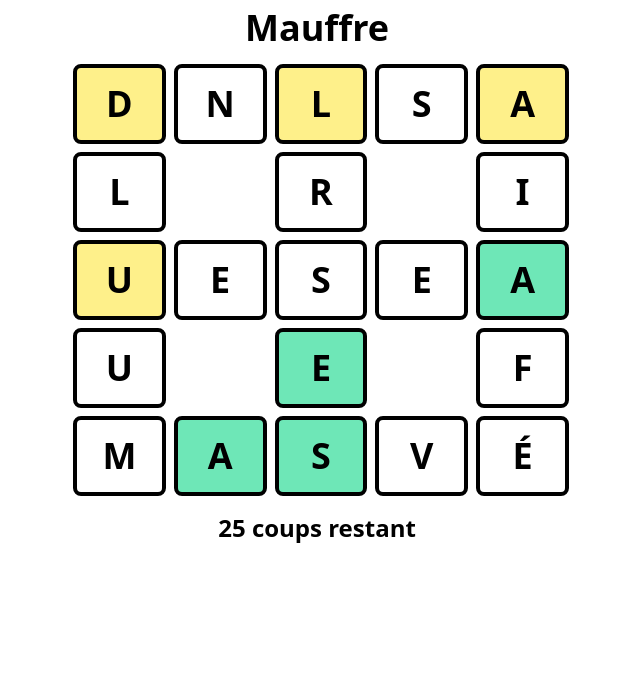
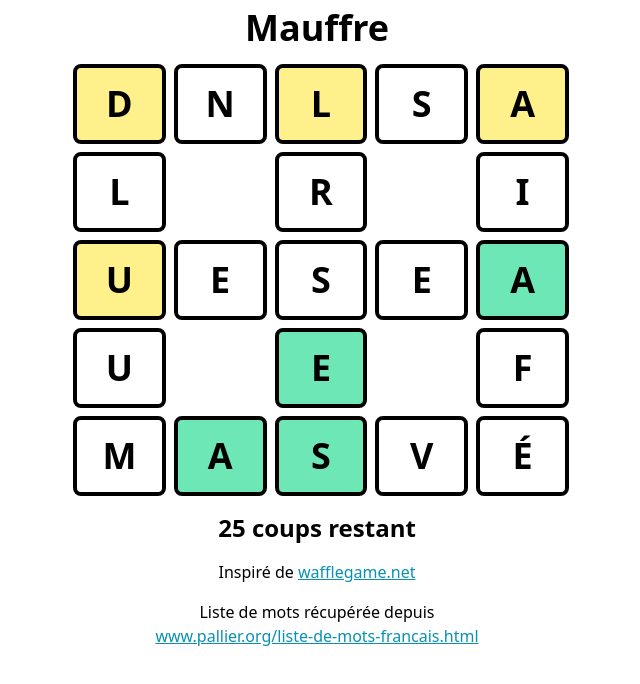
Before and after one commit to sbergot/mauffre, a React (Vite) app: page / in a window 1280 px wide. Shown: the top 684 px of the page, without its empty margins (323-963 px from the left). Built offline with nearby package versions, Linux system fonts and the light colour scheme.

Commit message:
give credit

```diff
--- a/src/App.tsx
+++ b/src/App.tsx
@@ -132,24 +132,35 @@ function App() {
       <span className="text-2xl font-semibold mx-auto">
         {remainingMoves} coups restant
       </span>
+      <span className="mx-auto">
+        Inspiré de{" "}
+        <a className="text-cyan-600 underline" href="https://wafflegame.net/">
+          wafflegame.net
+        </a>
+      </span>
+      <span className="mx-auto text-center">
+        Liste de mots récupérée depuis{" "}
+        <a
+          className="block text-cyan-600 underline"
+          href="http://www.pallier.org/liste-de-mots-francais.html"
+        >
+          www.pallier.org/liste-de-mots-francais.html
+        </a>
+      </span>
     </div>
   );
 }
 
-function EndGameMessage(props: {phase: Phase}) {
+function EndGameMessage(props: { phase: Phase }) {
   if (props.phase === "loose") {
     return (
-      <div className="text-2xl font-semibold mx-auto">
-        Vous avez perdu!
-      </div>
+      <div className="text-2xl font-semibold mx-auto">Vous avez perdu!</div>
     );
   }
 
   if (props.phase === "win") {
     return (
-      <div className="text-2xl font-semibold mx-auto">
-        Vous avez gagné!
-      </div>
+      <div className="text-2xl font-semibold mx-auto">Vous avez gagné!</div>
     );
   }
 
```
